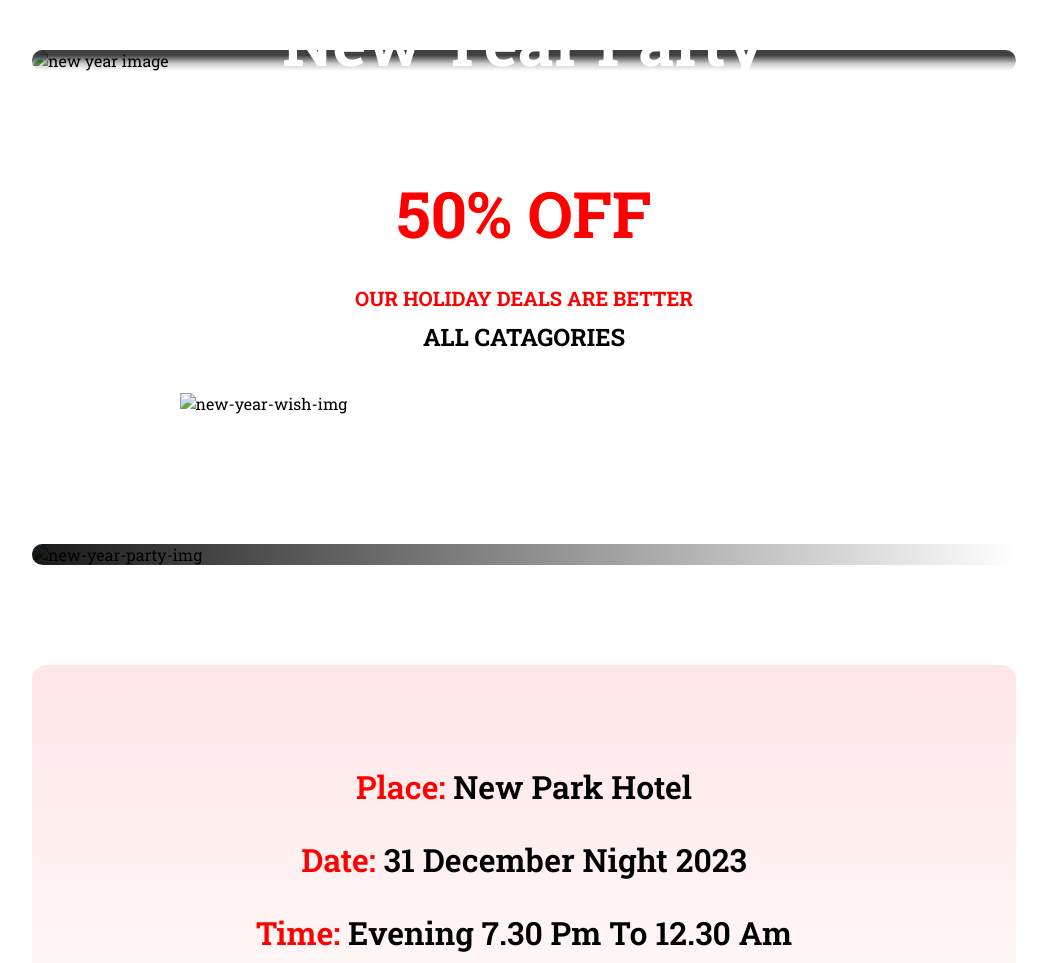
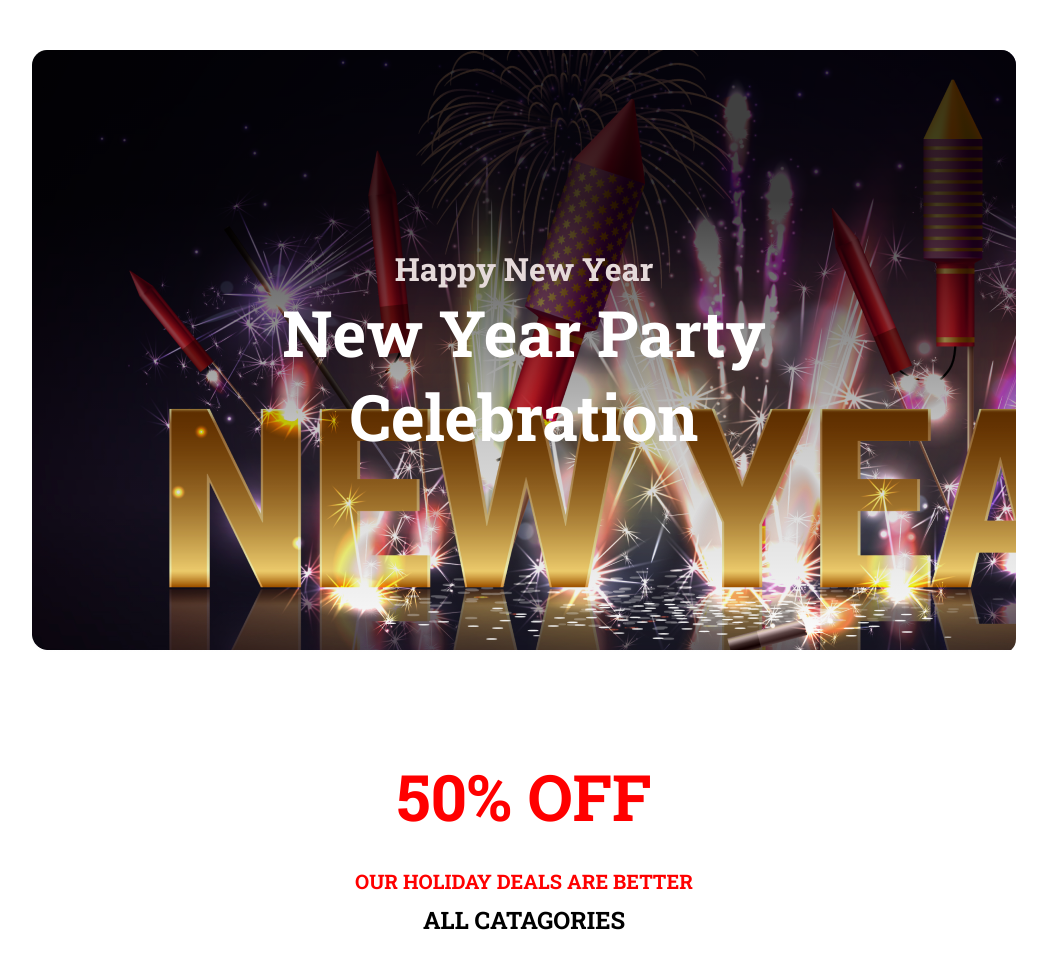
Before and after one commit to Amin-ur-Rahman/new-year-project, a plain HTML site: page index.html in a window 1280 px wide. Shown: the top 963 px of the page, without its empty margins (116-1163 px from the left). Drawn offline with Linux system fonts and the light colour scheme; the site is published under a folder, as on GitHub Pages, so addresses that start at the root find nothing.

Commit message:
img file path correction

```diff
--- a/index.html
+++ b/index.html
@@ -18,7 +18,7 @@
       <header class="top-bg">
         <div class="top-bg-img">
           <img
-            src="/new-year-offer-resources/images/Banner Image.png"
+            src="new-year-offer-resources/images/Banner Image.png"
             alt="new year image"
             class="new-year-img"
           />
@@ -41,13 +41,13 @@
             <h4 class="promo-1">OUR HOLIDAY DEALS ARE BETTER</h4>
             <h2 class="promo-2">ALL CATAGORIES</h2>
           </div>
-          <img src="/new-year-offer-resources/images/New Year Photo.png" alt="new-year-wish-img" class="new-year-wish-img">
+          <img src="new-year-offer-resources/images/New Year Photo.png" alt="new-year-wish-img" class="new-year-wish-img">
         </div>
 
         <div class="party-bg">
           <div class="party-img">
             <img
-              src="/new-year-offer-resources/images/Vectorrr.png"
+              src="new-year-offer-resources/images/Vectorrr.png"
               alt="new-year-party-img"
             />
           </div>
@@ -63,7 +63,7 @@
             </div>
             <img
               class="2024-logo"
-              src="/new-year-offer-resources/images/Group 70.png"
+              src="new-year-offer-resources/images/Group 70.png"
               alt="2024 logo"
             />
           </div>
```
